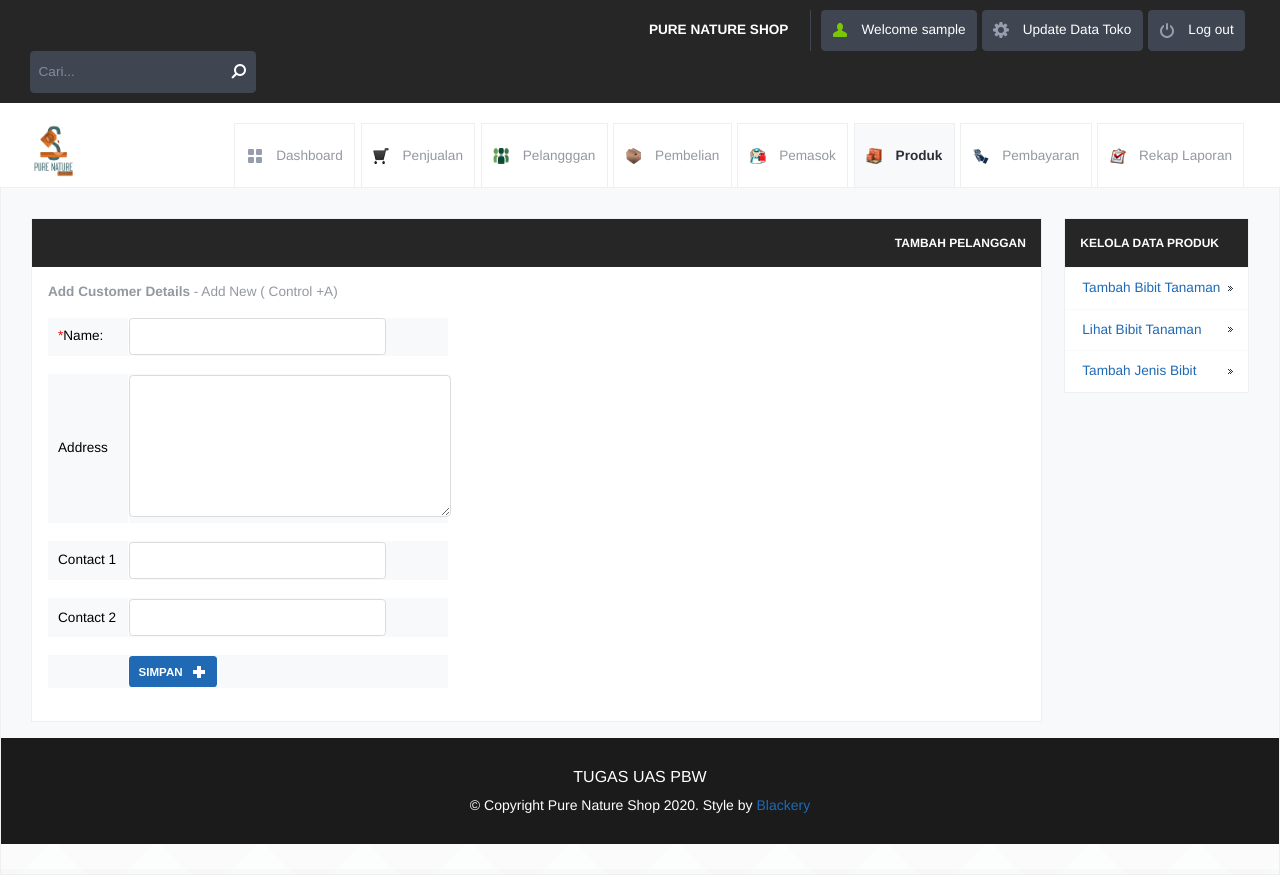
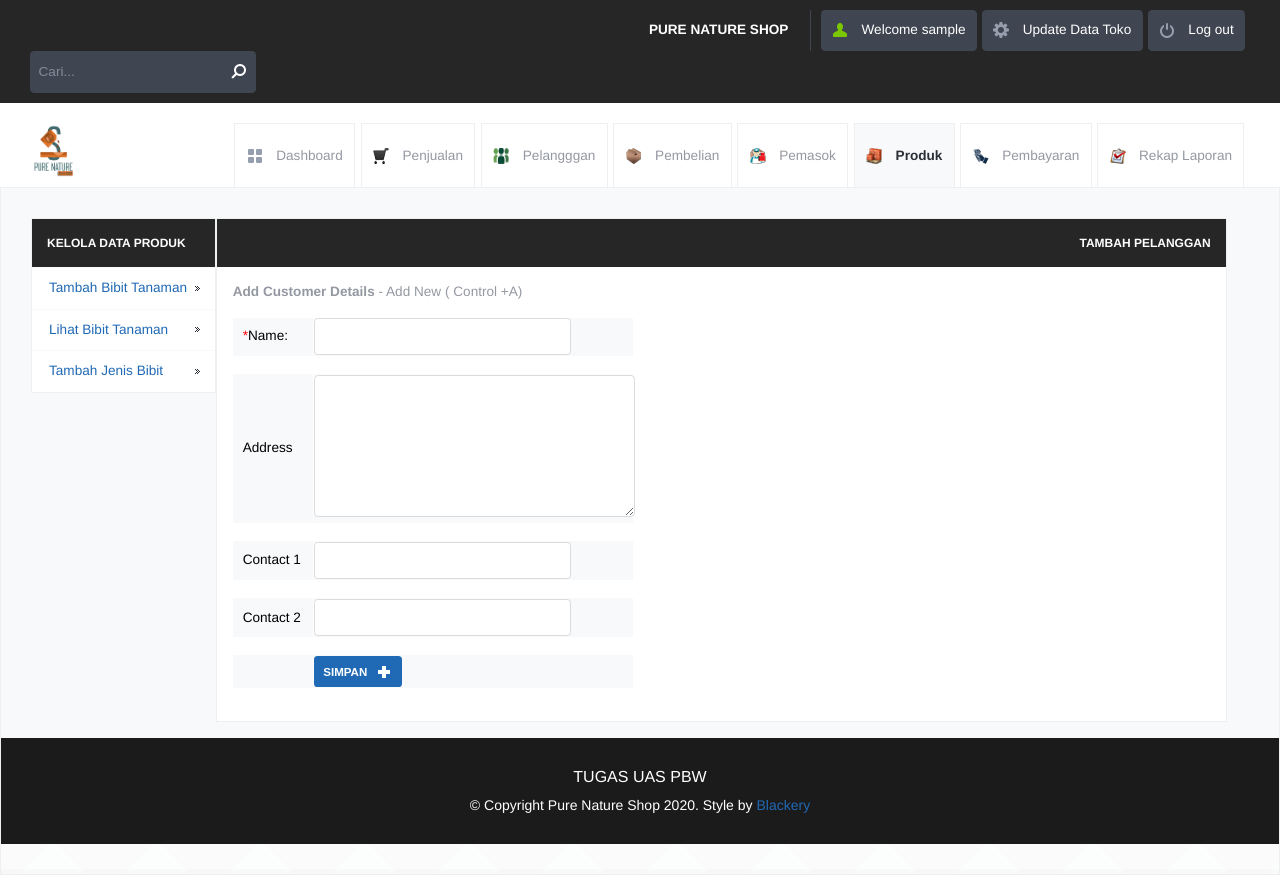
Before and after one commit to lutfi2ahmad/Dimas-Pratama-Purwadinata.github.io, a PHP site: page /add_cat.php in a window 1280 px wide. Run offline with PHP 8.4, Linux system fonts and the light colour scheme; the visitor is signed in with stand-in values (Sample User, id 1); data that the repository does not hold is empty.

Commit message:
Update add_cat.php

```diff
--- a/add_cat.php
+++ b/add_cat.php
@@ -56,10 +56,9 @@ include_once("init.php");
     <a href="dashboard.php" id="company-branding-small" class="fr"><img src="images/s.png" alt=""></a>
     </div>
 </div>
-
 <div id="content">
     <div class="page-full-width cf">
-        <div class="side-menu fl">
+        <div class="side-menu fr">
             <h3>Kelola data produk</h3>
             <ul>
                 <li><a href="add_stock.php">Tambah Bibit Tanaman</a></li>
@@ -67,13 +66,11 @@ include_once("init.php");
                 <li><a href="add_cat.php">Tambah Jenis Bibit</a></li>
             </ul>
         </div>
-
         <div class="side-content fr">
             <div class="content-module">
                 <div class="content-module-heading cf">
                     <h3 class="fl">Tambah Pelanggan</h3>
                 </div>
-
                 <div class="content-module-main cf">
                     <?php
                     if (isset($_POST['name'])) {
@@ -106,7 +103,6 @@ include_once("init.php");
                             if ($count == 1) {
                                 echo "<div class='error-box round'>Dublicat Entry. Please Verify</div>";
                             } else {
-
                                 if ($db->query("insert into customer_details values(NULL,'$name','$address','$contact1','$contact2',0)"))
                                     echo "<div class='confirmation-box round'>[ $name ] Customer Details Added !</div>";
                                 else
@@ -158,7 +154,6 @@ include_once("init.php");
                             </tr>
                             <tr>
                                 <td>&nbsp;
-
                                 </td>
                                 <td>
                                     <input class="button round blue image-right ic-add text-upper" type="submit"
```
